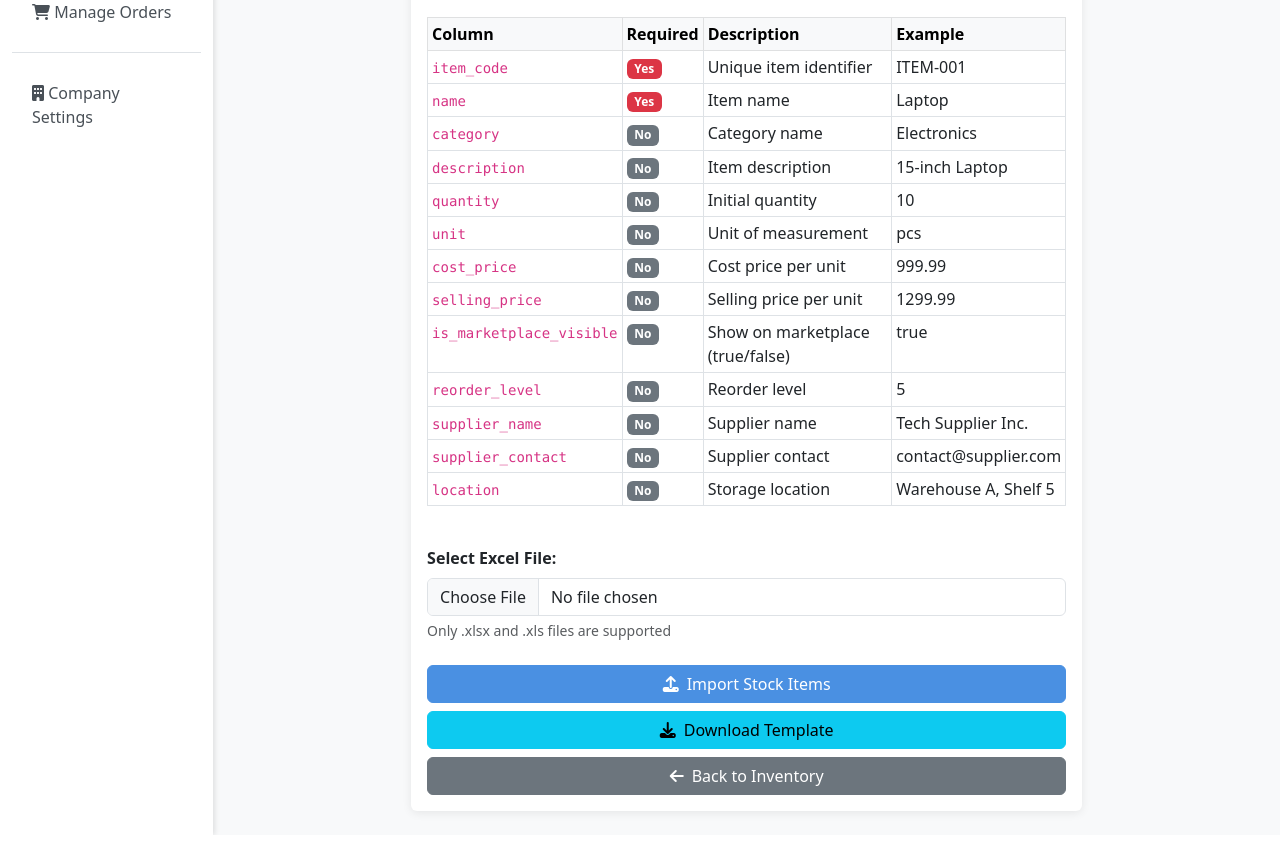
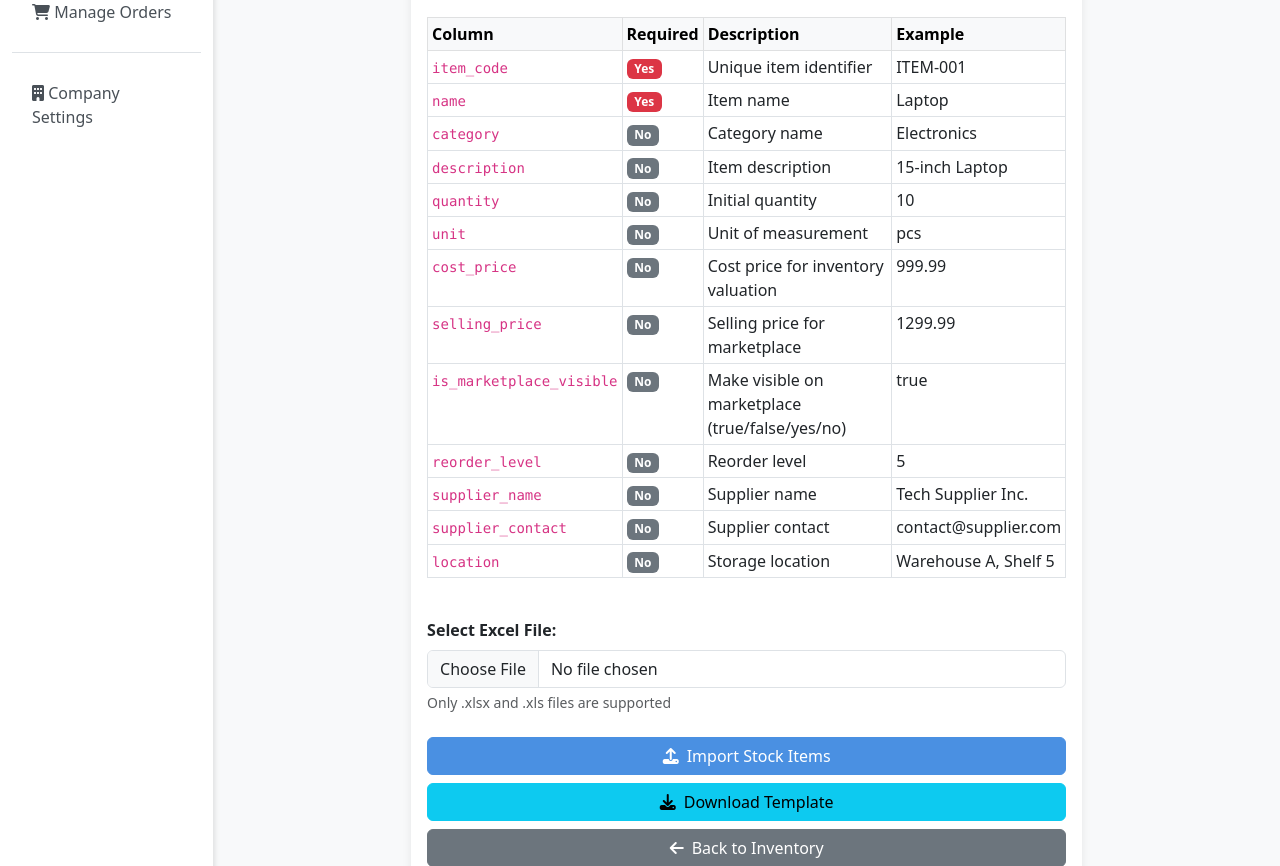
Before and after one commit to J-Lok/ERP, a Django app: page /inventory/import/ in a window 1280 px wide. Shown: the part 561-1427 px from the top of the page. Before the commit the page ends 1396 px from the top, so only its background shows below. Run offline with Django 5.2, Linux system fonts and the light colour scheme; a user stored in the database is signed in; data comes from the database, SQL or seed files in the repository.

Commit message:
fixed marketplace price visibility and stock import template

```diff
--- a/management_system/inventory/views.py
+++ b/management_system/inventory/views.py
@@ -424,11 +424,17 @@ def stock_import(request):
                             stock.description = str(row.get('description', '')).strip()
                             stock.quantity = int(row.get('quantity', 0) or 0)
                             stock.unit = str(row.get('unit', 'pcs')).strip()
-                            stock.unit_price = float(row.get('unit_price', 0) or 0)
+                            stock.cost_price = float(row.get('cost_price', 0) or 0)
+                            stock.selling_price = float(row.get('selling_price', 0) or 0)
                             stock.reorder_level = int(row.get('reorder_level', 0) or 0)
                             stock.supplier_name = str(row.get('supplier_name', '')).strip()
                             stock.supplier_contact = str(row.get('supplier_contact', '')).strip()
                             stock.location = str(row.get('location', '')).strip()
+
+                            # Update is_marketplace_visible if provided
+                            if 'is_marketplace_visible' in df.columns and pd.notna(row.get('is_marketplace_visible')):
+                                value = str(row.get('is_marketplace_visible')).strip().lower()
+                                stock.is_marketplace_visible = value in ('true', 'yes', '1', 'y')
 
                             # Update last_restocked if quantity increased
                             if 'quantity' in df.columns and pd.notna(row.get('quantity')):
@@ -440,6 +446,11 @@ def stock_import(request):
                             updated_count += 1
                         else:
                             # Create new item
+                            is_visible = True
+                            if 'is_marketplace_visible' in df.columns and pd.notna(row.get('is_marketplace_visible')):
+                                value = str(row.get('is_marketplace_visible')).strip().lower()
+                                is_visible = value in ('true', 'yes', '1', 'y')
+
                             stock = Stock(
                                 company=company,
                                 item_code=item_code,
@@ -448,11 +459,13 @@ def stock_import(request):
                                 description=str(row.get('description', '')).strip(),
                                 quantity=int(row.get('quantity', 0) or 0),
                                 unit=str(row.get('unit', 'pcs')).strip(),
-                                unit_price=float(row.get('unit_price', 0) or 0),
+                                cost_price=float(row.get('cost_price', 0) or 0),
+                                selling_price=float(row.get('selling_price', 0) or 0),
                                 reorder_level=int(row.get('reorder_level', 0) or 0),
                                 supplier_name=str(row.get('supplier_name', '')).strip(),
                                 supplier_contact=str(row.get('supplier_contact', '')).strip(),
                                 location=str(row.get('location', '')).strip(),
+                                is_marketplace_visible=is_visible,
                                 created_by=request.user,
                             )
 
@@ -555,11 +568,13 @@ def stock_download_template(request):
         'description': 'Sample description',
         'quantity': 100,
         'unit': 'pcs',
-        'unit_price': 10.50,
+        'cost_price': 10.50,
+        'selling_price': 15.99,
         'reorder_level': 20,
         'supplier_name': 'Sample Supplier Inc.',
         'supplier_contact': 'contact@supplier.com',
         'location': 'Warehouse A, Shelf B2',
+        'is_marketplace_visible': True,
     }
 
     df = pd.DataFrame([sample_data])
@@ -579,6 +594,8 @@ def stock_download_template(request):
             'No',
             'No',
             'No',
+            'No',
+            'No',
         ],
         'Description': [
             'Unique item code',
@@ -587,11 +604,13 @@ def stock_download_template(request):
             'Item description',
             'Initial quantity',
             'Unit: pcs, kg, ltr, box, set',
-            'Price per unit',
+            'Cost price per unit (for inventory valuation)',
+            'Selling price per unit (for marketplace)',
             'Reorder level',
             'Supplier name',
             'Supplier contact info',
             'Storage location',
+            'Show on marketplace (true/false)',
         ],
         'Example': [
             sample_data['item_code'],
@@ -600,11 +619,13 @@ def stock_download_template(request):
             sample_data['description'],
             str(sample_data['quantity']),
             sample_data['unit'],
-            f"{sample_data['unit_price']:.2f}",
+            f"{sample_data['cost_price']:.2f}",
+            f"{sample_data['selling_price']:.2f}",
             str(sample_data['reorder_level']),
             sample_data['supplier_name'],
             sample_data['supplier_contact'],
             sample_data['location'],
+            'true',
         ]
     })
 
--- a/management_system/marketplace/admin.py
+++ b/management_system/marketplace/admin.py
@@ -53,7 +53,7 @@ class OrderAdmin(admin.ModelAdmin):
             'fields': ('subtotal', 'tax', 'shipping', 'total')
         }),
         ('Shipping Address', {
-            'fields': ('shipping_address', 'shipping_city', 'shipping_country', 'shipping_postal_code')
+            'fields': ('shipping_address', 'shipping_city', 'shipping_country', 'shipping_phone')
         }),
         ('Additional Info', {
             'fields': ('notes',)
--- a/management_system/marketplace/forms.py
+++ b/management_system/marketplace/forms.py
@@ -77,12 +77,12 @@ class ClientProfileForm(forms.ModelForm):
 class CheckoutForm(forms.ModelForm):
     class Meta:
         model = Order
-        fields = ['shipping_address', 'shipping_city', 'shipping_country', 'shipping_postal_code', 'notes']
+        fields = ['shipping_address', 'shipping_city', 'shipping_country', 'shipping_phone', 'notes']
         widgets = {
             'shipping_address': forms.Textarea(attrs={'rows': 3, 'class': 'form-control'}),
             'shipping_city': forms.TextInput(attrs={'class': 'form-control'}),
             'shipping_country': forms.TextInput(attrs={'class': 'form-control'}),
-            'shipping_postal_code': forms.TextInput(attrs={'class': 'form-control'}),
+            'shipping_phone': forms.TextInput(attrs={'class': 'form-control', 'type': 'tel'}),
             'notes': forms.Textarea(attrs={'rows': 2, 'class': 'form-control', 'placeholder': 'Any special instructions?'}),
         }
 
--- a/management_system/marketplace/models.py
+++ b/management_system/marketplace/models.py
@@ -107,7 +107,7 @@ class Order(models.Model):
     shipping_address = models.TextField()
     shipping_city = models.CharField(max_length=100)
     shipping_country = models.CharField(max_length=100)
-    shipping_postal_code = models.CharField(max_length=20)
+    shipping_phone = models.CharField(max_length=20)
 
     # Timestamps
     created_at = models.DateTimeField(auto_now_add=True)
--- a/management_system/marketplace/views.py
+++ b/management_system/marketplace/views.py
@@ -454,7 +454,7 @@ def checkout(request):
             'shipping_address': client.address,
             'shipping_city': client.city,
             'shipping_country': client.country,
-            'shipping_postal_code': client.postal_code,
+            'shipping_phone': client.phone,
         })
 
     context = {
--- a/management_system/templates/inventory/stock_import.html
+++ b/management_system/templates/inventory/stock_import.html
@@ -80,19 +80,19 @@
                             <tr>
                                 <td><code>cost_price</code></td>
                                 <td><span class="badge bg-secondary">No</span></td>
-                                <td>Cost price per unit</td>
+                                <td>Cost price for inventory valuation</td>
                                 <td>999.99</td>
                             </tr>
                             <tr>
                                 <td><code>selling_price</code></td>
                                 <td><span class="badge bg-secondary">No</span></td>
-                                <td>Selling price per unit</td>
+                                <td>Selling price for marketplace</td>
                                 <td>1299.99</td>
                             </tr>
                             <tr>
                                 <td><code>is_marketplace_visible</code></td>
                                 <td><span class="badge bg-secondary">No</span></td>
-                                <td>Show on marketplace (true/false)</td>
+                                <td>Make visible on marketplace (true/false/yes/no)</td>
                                 <td>true</td>
                             </tr>
                             <tr>
--- a/management_system/templates/marketplace/admin/order_confirm.html
+++ b/management_system/templates/marketplace/admin/order_confirm.html
@@ -99,7 +99,7 @@
                     <div class="mt-4">
                         <h6 class="mb-2">Shipping Address</h6>
                         <p class="mb-0">{{ order.shipping_address }}</p>
-                        <p class="mb-0">{{ order.shipping_city }}, {{ order.shipping_country }} {{ order.shipping_postal_code }}</p>
+                        <p class="mb-0">{{ order.shipping_city }}, {{ order.shipping_country }}<br><strong>{{ order.shipping_phone }}</strong></p>
                     </div>
 
                     {% if order.notes %}
--- a/management_system/templates/marketplace/admin/order_detail.html
+++ b/management_system/templates/marketplace/admin/order_detail.html
@@ -156,8 +156,8 @@
                 <div class="card-body">
                     <p class="mb-0">
                         {{ order.shipping_address }}<br>
-                        {{ order.shipping_city }}, {{ order.shipping_postal_code }}<br>
-                        {{ order.shipping_country }}
+                        {{ order.shipping_city }}, {{ order.shipping_country }}<br>
+                        <strong>Phone: {{ order.shipping_phone }}</strong>
                     </p>
                 </div>
             </div>
--- a/management_system/templates/marketplace/admin/order_ship.html
+++ b/management_system/templates/marketplace/admin/order_ship.html
@@ -58,7 +58,7 @@
                         <div class="border rounded p-3 bg-light">
                             <p class="mb-0"><strong>{{ order.client.get_full_name }}</strong></p>
                             <p class="mb-0">{{ order.shipping_address }}</p>
-                            <p class="mb-0">{{ order.shipping_city }}, {{ order.shipping_country }} {{ order.shipping_postal_code }}</p>
+                            <p class="mb-0">{{ order.shipping_city }}, {{ order.shipping_country }}<br><strong>{{ order.shipping_phone }}</strong></p>
                             <p class="mb-0 mt-2"><i class="fas fa-phone me-2"></i>{{ order.client.phone|default:"No phone provided" }}</p>
                         </div>
                     </div>
--- a/management_system/templates/marketplace/checkout.html
+++ b/management_system/templates/marketplace/checkout.html
@@ -24,8 +24,8 @@
                                 {{ form.shipping_country }}
                             </div>
                             <div class="col-md-4 mb-3">
-                                <label class="form-label">Postal Code *</label>
-                                {{ form.shipping_postal_code }}
+                                <label class="form-label">Phone Number *</label>
+                                {{ form.shipping_phone }}
                             </div>
                         </div>
                         <div class="mb-3">
--- a/management_system/templates/marketplace/order_confirm.html
+++ b/management_system/templates/marketplace/order_confirm.html
@@ -99,7 +99,7 @@
                     <div class="mt-4">
                         <h6 class="mb-2">Shipping Address</h6>
                         <p class="mb-0">{{ order.shipping_address }}</p>
-                        <p class="mb-0">{{ order.shipping_city }}, {{ order.shipping_country }} {{ order.shipping_postal_code }}</p>
+                        <p class="mb-0">{{ order.shipping_city }}, {{ order.shipping_country }}<br><strong>{{ order.shipping_phone }}</strong></p>
                     </div>
 
                     {% if order.notes %}
--- a/management_system/templates/marketplace/order_detail.html
+++ b/management_system/templates/marketplace/order_detail.html
@@ -136,8 +136,8 @@
                 <div class="card-body">
                     <address class="mb-0">
                         {{ order.shipping_address }}<br>
-                        {{ order.shipping_city }}, {{ order.shipping_postal_code }}<br>
-                        {{ order.shipping_country }}
+                        {{ order.shipping_city }}, {{ order.shipping_country }}<br>
+                        <strong>Phone: {{ order.shipping_phone }}</strong>
                     </address>
                 </div>
             </div>
--- a/management_system/templates/marketplace/order_ship.html
+++ b/management_system/templates/marketplace/order_ship.html
@@ -58,7 +58,7 @@
                         <div class="border rounded p-3 bg-light">
                             <p class="mb-0"><strong>{{ order.client.get_full_name }}</strong></p>
                             <p class="mb-0">{{ order.shipping_address }}</p>
-                            <p class="mb-0">{{ order.shipping_city }}, {{ order.shipping_country }} {{ order.shipping_postal_code }}</p>
+                            <p class="mb-0">{{ order.shipping_city }}, {{ order.shipping_country }}<br><strong>{{ order.shipping_phone }}</strong></p>
                             <p class="mb-0 mt-2"><i class="fas fa-phone me-2"></i>{{ order.client.phone|default:"No phone provided" }}</p>
                         </div>
                     </div>
--- a/management_system/templates/marketplace/product_detail.html
+++ b/management_system/templates/marketplace/product_detail.html
@@ -24,7 +24,7 @@
         <div class="col-md-6">
             <h2>{{ stock.name }}</h2>
             <p class="text-muted">{{ stock.item_code }}</p>
-            <h3 class="text-primary mb-3">FCFA {{ stock.unit_price }}</h3>
+            <h3 class="text-primary mb-3">FCFA {{ stock.selling_price|floatformat:2 }}</h3>
             <p><strong>Category:</strong> {{ stock.category.name|default:"Uncategorized" }}</p>
             <p><strong>Available:</strong> <span class="badge bg-success">{{ stock.quantity }} {{ stock.get_unit_display }}</span></p>
             {% if stock.description %}
--- a/management_system/templates/marketplace/shop.html
+++ b/management_system/templates/marketplace/shop.html
@@ -58,7 +58,7 @@
                     <h6 class="card-title">{{ stock.name }}</h6>
                     <p class="text-muted small mb-2">{{ stock.item_code }}</p>
                     <div class="d-flex justify-content-between align-items-center">
-                        <span class="price">FCFA {{ stock.unit_price }}</span>
+                        <span class="price">FCFA {{ stock.selling_price|floatformat:2 }}</span>
                         <span class="badge bg-success">{{ stock.quantity }} in stock</span>
                     </div>
                 </div>
--- a/management_system/templates/marketplace/wishlist.html
+++ b/management_system/templates/marketplace/wishlist.html
@@ -12,7 +12,7 @@
                 <div class="card-body">
                     <h5>{{ item.stock.name }}</h5>
                     <p class="text-muted">{{ item.stock.item_code }}</p>
-                    <h4 class="text-primary">FCFA {{ item.stock.unit_price }}</h4>
+                    <h4 class="text-primary">FCFA {{ item.stock.selling_price|floatformat:2 }}</h4>
                     <p><span class="badge bg-success">{{ item.stock.quantity }} available</span></p>
                     <form method="post" action="{% url 'marketplace:add_to_cart' item.stock.pk %}">
                         {% csrf_token %}
```
Also changed, not shown: management_system/db.sqlite3, management_system/marketplace/migrations/0003_rename_shipping_postal_code_order_shipping_phone.py (added).
